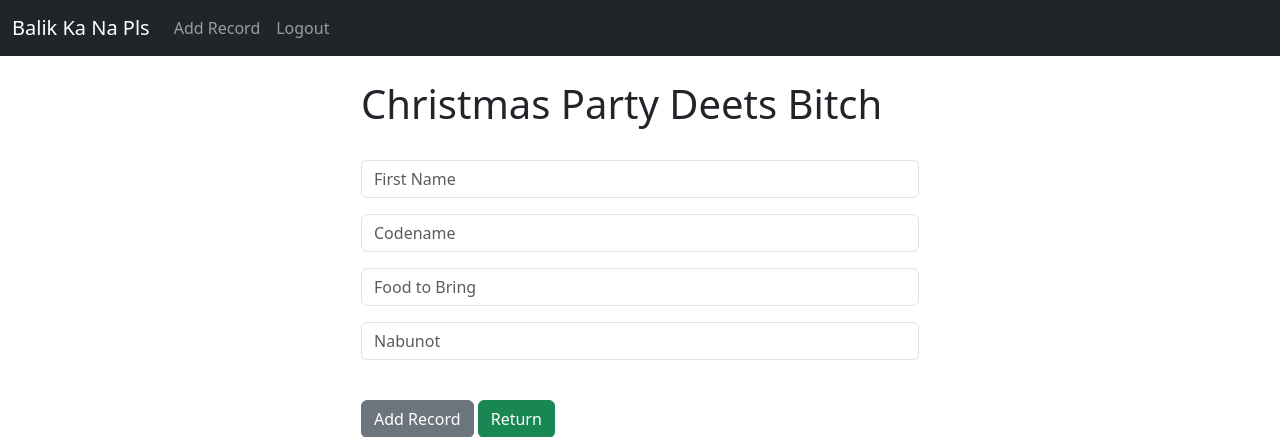
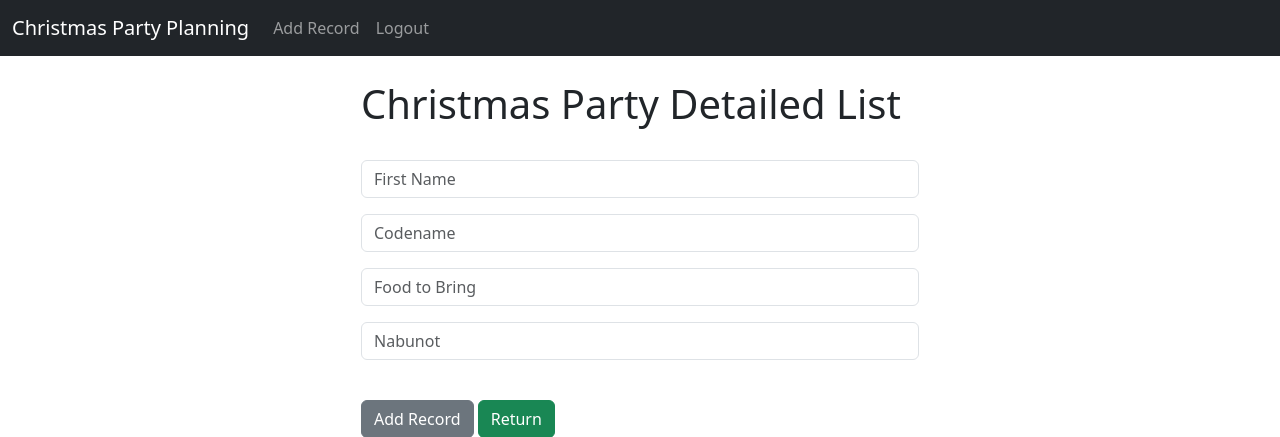
Before and after one commit to rielloty/Sulit-Domingo-CRM, a Django app: page /add_record/ in a window 1280 px wide. Shown: the top 437 px of the page. Run offline with Django 5.2, Linux system fonts and the light colour scheme; the visitor is signed in with stand-in values (Sample User, id 1).

Commit message:
Final Project

```diff
--- a/website/templates/add_record.html
+++ b/website/templates/add_record.html
@@ -2,7 +2,7 @@
 {% block content %}
 
 <div class="col-md-6 offset-md-3">
-<h1>Christmas Party Deets Bitch</h1>
+<h1>Christmas Party Detailed List</h1>
 <br/>
 <form method="POST" action="{% url 'add_record' %}">
 	{% csrf_token %}
--- a/website/templates/home.html
+++ b/website/templates/home.html
@@ -6,7 +6,7 @@
 
 {% if user.is_authenticated %}
 
-<h1>Christmas Party Shenanigans</h1>
+<h1>Christmas Party Details</h1>
 
 <table class="table table-light table-hover table-bordered table-striped">
   <thead class="table-dark">
--- a/website/templates/navbar.html
+++ b/website/templates/navbar.html
@@ -1,6 +1,6 @@
 <nav class="navbar navbar-expand-lg navbar-dark bg-dark">
   <div class="container-fluid">
-    <a class="navbar-brand" href="{% url 'home' %}">Balik Ka Na Pls</a>
+    <a class="navbar-brand" href="{% url 'home' %}">Christmas Party Planning</a>
     <button class="navbar-toggler" type="button" data-bs-toggle="collapse" data-bs-target="#navbarSupportedContent" aria-controls="navbarSupportedContent" aria-expanded="false" aria-label="Toggle navigation">
       <span class="navbar-toggler-icon"></span>
     </button>
--- a/website/templates/update_record.html
+++ b/website/templates/update_record.html
@@ -2,7 +2,7 @@
 {% block content %}
 
 <div class="col-md-6 offset-md-3">
-<h1>Christmas Party Deets Bitch</h1>
+<h1>Christmas Party Detailed List</h1>
 <br/>
 <form method="POST">
 	{% csrf_token %}
--- a/website/views.py
+++ b/website/views.py
@@ -16,10 +16,10 @@ def home(request):
 		user = authenticate(request, username=username, password=password)
 		if user is not None:
 			login(request, user)
-			messages.success(request, "OO IKAW PARIN")
+			messages.success(request, "TANDAAN JANUARY 3 ANG CHRISTMAS PARTY")
 			return redirect('home')
 		else:
-			messages.success(request, "HINDI IKAW")
+			messages.success(request, "HINDI KA TEAM A MEMBER")
 			return redirect('home')
 
 	else:
@@ -28,7 +28,7 @@ def home(request):
 
 def logout_user(request):
 	logout(request)
-	messages.success(request, "HINDI KABA NANINIWALA SA RED STRING THEORY")
+	messages.success(request, "WAG MO KALIMUTAN NABUNOT AT DADALHIN")
 	return redirect('home')
 
 def register_user(request):
@@ -41,7 +41,7 @@ def register_user(request):
 			password = form.cleaned_data['password1']
 			user = authenticate(username=username, password=password)
 			login(request, user)
-			messages.success(request, "HINDI MO SIYA MAPAPANTAYAN")
+			messages.success(request, "WELCOME BRO!")
 			return redirect('home')
 	else:
 		form = SignUpForm()
@@ -89,7 +89,7 @@ def update_record(request, pk):
 		form = AddRecordForm(request.POST or None, instance=current_record)
 		if form.is_valid():
 			form.save()
-			messages.success(request, "NAUPDATE NA BEETCH")
+			messages.success(request, "ANO NANAMAN TONG DINAGDAG MO")
 			return redirect('home')
 		return render(request, 'update_record.html', {'form':form})
 	else:
```
